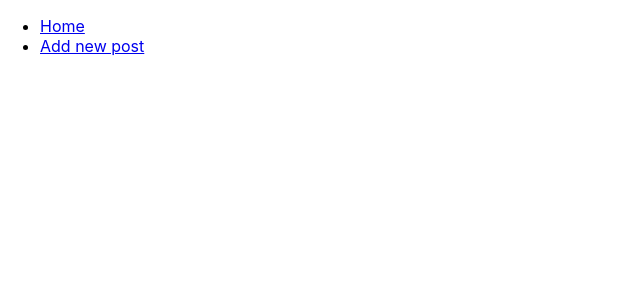
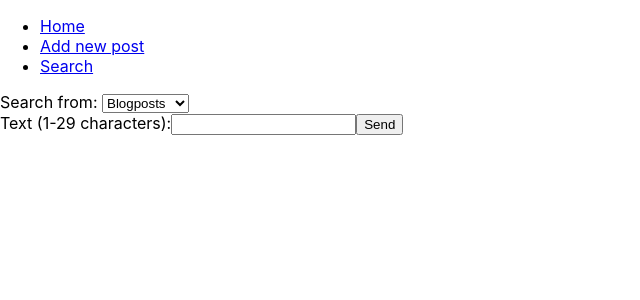
Before and after one commit to ToniMHeinonen/Blogger, a React (Create React App) app in the folder frontend/: page /search in a window 1280 px wide. Shown: the top 300 px of the page, without its empty margins (0-640 px from the left). Built offline with nearby package versions, Linux system fonts and the light colour scheme.

Commit message:
Frontend: Add ability to search blogposts.

```diff
--- a/frontend/src/App.js
+++ b/frontend/src/App.js
@@ -10,6 +10,7 @@ import {
   Link
 } from "react-router-dom"
 import AddComment from './AddComment'
+import Search from './Search'
 
 function App() {
 
@@ -24,6 +25,9 @@ function App() {
               <li>
                 <Link to="/addPost">Add new post</Link>
               </li>
+              <li>
+                <Link to="/search">Search</Link>
+              </li>
             </ul>
           </nav>
         <Switch>
@@ -31,6 +35,7 @@ function App() {
           <Route path="/addPost" component={AddPost}/>
           <Route path="/modifyPost" component={ModifyPost}/>
           <Route path="/addComment" component={AddComment}/>
+          <Route path="/search" component={Search}/>
         </Switch>
       </div>
     </Router>
--- /dev/null
+++ b/frontend/src/Search.js
@@ -0,0 +1,45 @@
+import React from 'react'
+import SearchResult from './SearchResult'
+import Post from './Post'
+import AllPosts from './AllPosts'
+
+function Search() {
+  const [sending, isSending] = React.useState(false)
+  const [result, setResult] = React.useState([])
+  const [showNothing, setShowNothing] = React.useState(true)
+
+  const search = async (event) => {
+    isSending(true)
+    event.preventDefault()
+    const data = new FormData(event.target)
+    const newPost = { searchFrom: data.get('items'), searchText: data.get('searchText') }
+    if (newPost.searchText !== '' && newPost.searchText.length < 30) {
+      const hr = await fetch(`/${newPost.searchFrom}/search/${newPost.searchText}`)
+      const json = await hr.json()
+      setResult(json)
+    }
+    isSending(false)
+    setShowNothing(false)
+  }
+
+  return (
+    <div>
+    <form onSubmit={search}>
+      <label>Search from: </label>
+      <select id="items" name="items">
+        <option value="blogposts">Blogposts</option>
+        <option value="comments">Comments</option>
+      </select>
+      <br/>
+      <label>
+        Text (1-29 characters):
+        <input id="searchText" name="searchText" type="text"/>
+      </label>
+      <button disabled={sending}>Send</button>
+    </form>
+    {showNothing ? '' : <AllPosts allBlogPosts={result} amount={result.length}/>}
+    </div>
+  )
+}
+
+export default Search
```
